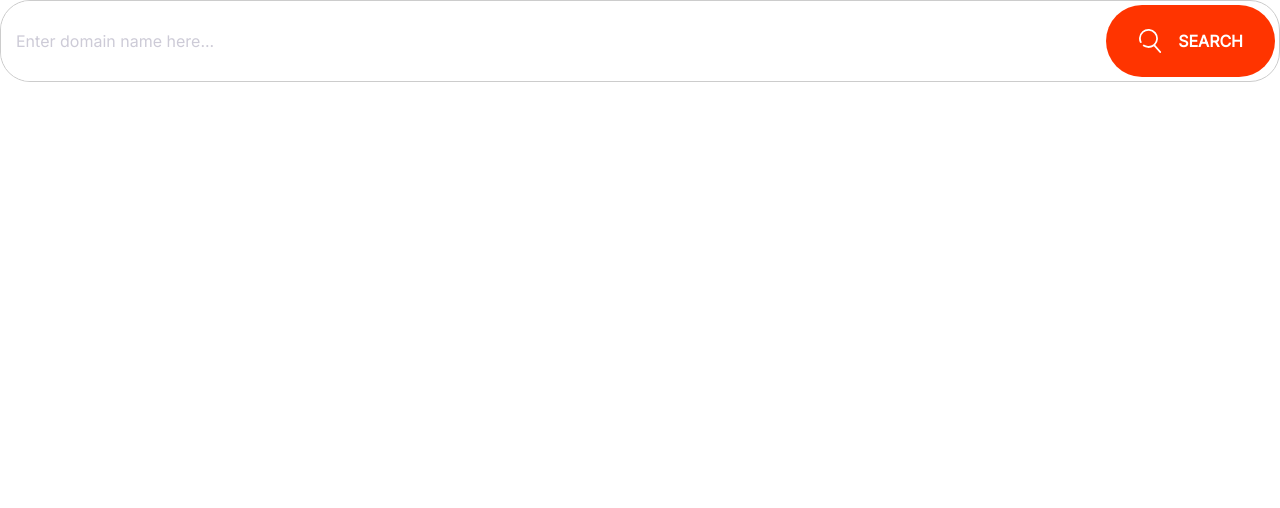
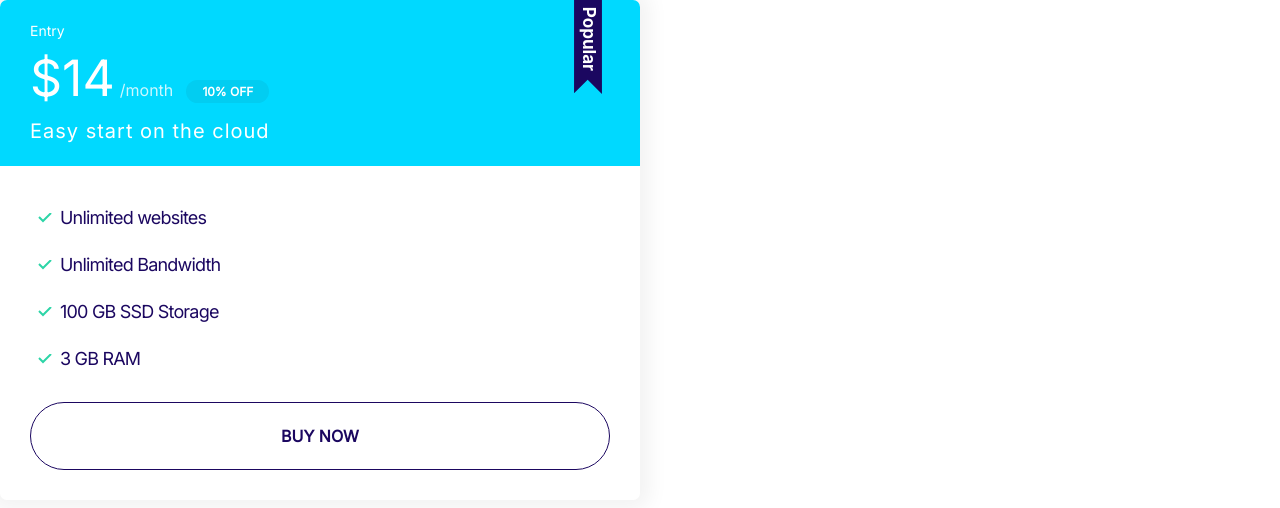
Before and after one commit to tatianapugacheva-tanya/tanya, a plain HTML site: page index.html in a window 1280 px wide. Drawn offline with Linux system fonts and the light colour scheme.

Commit message:
Built card and plan

```diff
--- a/css/styles.css
+++ b/css/styles.css
@@ -102,7 +102,7 @@ a {
     border-radius: 20px;
     font-size: 2rem;
     font-weight: 600;
-    padding: 0.5rem 2rem;
+    padding: 0.5rem 1.2rem;
     white-space: nowrap;
 }
 
@@ -118,6 +118,7 @@ color: #fff;
 
 .badge--small {
     font-size: 1.6rem;
+    padding: 0.4rem 1.6rem;
 }
 
 @media screen and (min-width: 1024px) {
@@ -301,3 +302,91 @@ p {
 .input-group .btn {
     margin: 4px;
 }
+
+
+
+/* Cards */
+
+.card {
+    border-radius: 7px;
+    box-shadow: 0 0 20px 10px #f3f3f3;
+    overflow: hidden;
+}
+
+
+.card__header,
+.card__body {
+   padding: 2rem 3rem;
+}
+
+.card--secondary .card__header {
+background: var(--color-secondary) ;
+color: #fff;
+}
+
+.card--secondary .card__body { ;
+color: var(--color-body);
+}
+
+.card--secondary .badge--secondary {
+background: #02cdf1 ;
+}
+
+/* Plans */
+
+.plan__name {
+    color:#fff;
+    margin: 0;
+    font-weight: 500;
+    font-size: 2.4rem;
+}
+
+.plan__price {
+font-size: 6rem;
+}
+
+.plan__billing-cycle {
+    font-size: 2.4rem;
+    font-weight: 300;
+    opacity: 0.8;
+    margin-right: 0.8rem;
+}
+
+.plan__description {
+    font-size: 2rem;
+    font-weight: 300;
+    letter-spacing: 1px;
+    display: block;
+}
+
+.plan .list__item {
+    margin-bottom: 2rem;
+    letter-spacing: -0.8px;
+}
+
+@media screen and (min-width: 1024px) {
+    .plan__name {
+    font-size: 1.4rem;
+}
+
+.plan__price {
+    font-size: 5rem;
+}
+
+.plan__billing-cycle {
+    font-size: 1.6rem;
+}
+}
+
+.plan--popular  .card__header::before {
+    content: url(../images/popular.svg);
+    width: 40px;
+    display: inline-block;
+    position: absolute;
+    top: -6px;
+    right: 5%;
+}
+
+.plan--popular .card__header {
+    position: relative;
+}
--- a/index.html
+++ b/index.html
@@ -14,18 +14,29 @@
     <link rel="stylesheet" href="css/styles.css" />
   </head>
   <body>
-    <div class="input-group">
-      <input
-        type="text"
-        class="input"
-        placeholder="Enter domain name here..."
-      />
-      <button class="btn btn--accent">
-        <svg class="icon icon--white">
-          <use xlink:href="images/sprite.svg#search"></use>
-        </svg>
-        <p class="search">SEARCH</p>
-      </button>
+    <div style="width: 50%">
+      <div class="plan plan--popular">
+        <div class="card card--secondary">
+          <header class="card__header">
+            <h3 class="plan__name">Entry</h3>
+            <span class="plan__price">$14</span>
+            <span class="plan__billing-cycle">/month</span>
+            <span class="badge badge--secondary badge--small">10% OFF</span>
+            <span class="plan__description">Easy start on the cloud</span>
+          </header>
+          <div class="card__body">
+            <ul class="list list--tick">
+              <li class="list__item">Unlimited websites</li>
+              <li class="list__item">Unlimited Bandwidth</li>
+              <li class="list__item">100 GB SSD Storage</li>
+              <li class="list__item">3 GB RAM</li>
+            </ul>
+            <button class="btn btn-block btn--outlined">
+              <p class="search">BUY NOW</p>
+            </button>
+          </div>
+        </div>
+      </div>
     </div>
   </body>
 </html>
```
Also changed, not shown: components/cards.html (added, +20 -0 lines), components/plan.html (added, +22 -0 lines), images/popular.svg (added).
